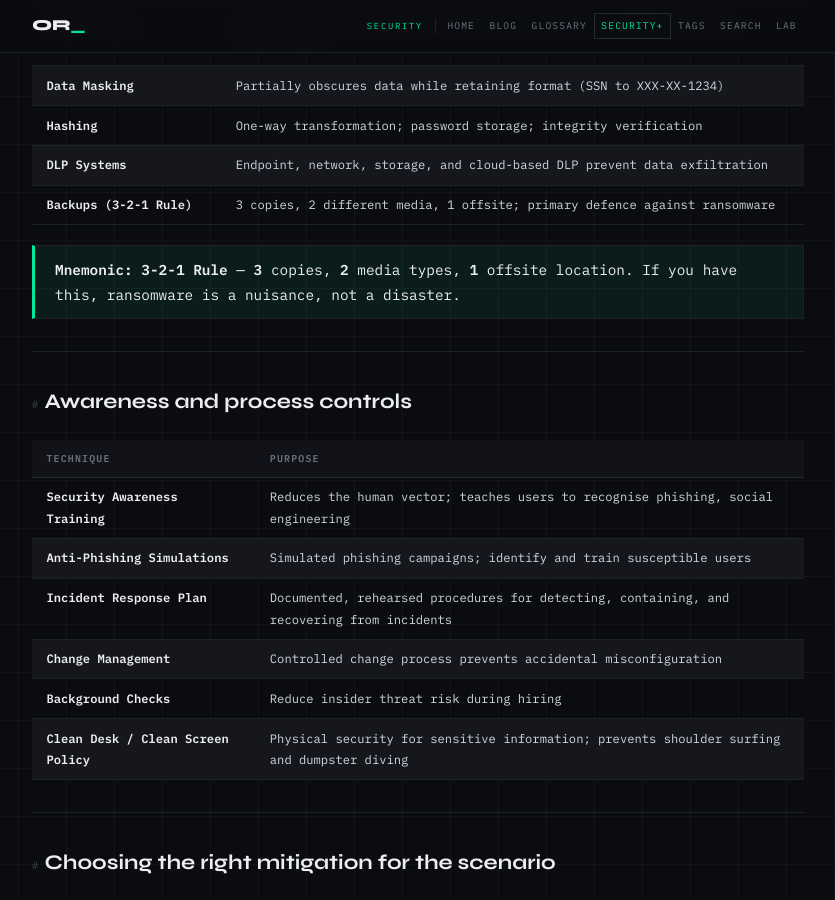
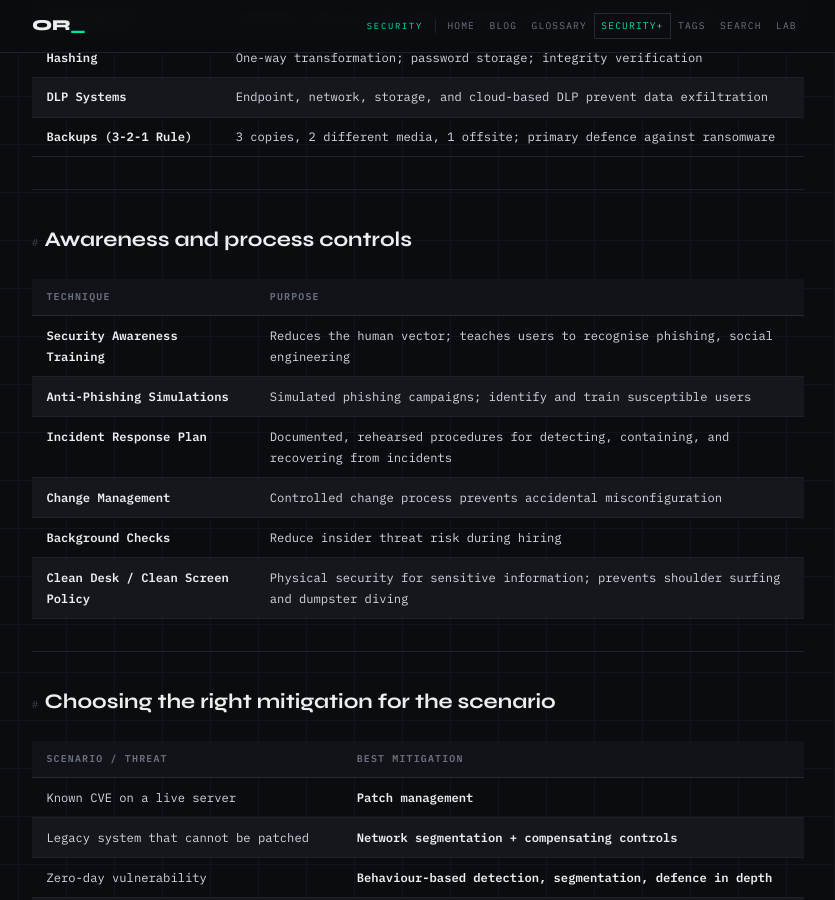
Before and after one commit to ondrejrollinger/ondrejrollinger.github.io, a Jekyll site: the page built from secplus/objectives/2-5/index.md, in a window 1280 px wide and 900 px high, scrolled down 4598 px. Shown: the whole window, without its empty margins (222-1057 px from the left). Built offline with Jekyll 4.4.1, drawn with Linux system fonts in a browser that asks for light colours; some of the changed text lies outside the part shown.

Commit message:
Delete mnemonics from index.md
Removed mnemonics for segmentation and backup rules.

```diff
--- a/secplus/objectives/2-5/index.md
+++ b/secplus/objectives/2-5/index.md
@@ -59,8 +59,6 @@
 | **DMZ (Demilitarised Zone)** | Isolated network segment hosting public-facing services, separated from the internal network |
 | **Air Gap** | Complete physical isolation from other networks — used for critical systems (ICS, classified systems) |
 | **Micro-segmentation** | Fine-grained segmentation at the workload/application level; enforces Zero Trust between internal systems |
-
-> **Mnemonic: SDA-M** — **S**egmentation, **D**MZ, **A**ir gap, **M**icro-segmentation.
 
 **Primary value:** Contains breach impact — even if an attacker enters one segment, they cannot freely move laterally to others.
 
@@ -138,8 +136,6 @@
 | **Hashing** | One-way transformation; password storage; integrity verification |
 | **DLP Systems** | Endpoint, network, storage, and cloud-based DLP prevent data exfiltration |
 | **Backups (3-2-1 Rule)** | 3 copies, 2 different media, 1 offsite; primary defence against ransomware |
-
-> **Mnemonic: 3-2-1 Rule** — **3** copies, **2** media types, **1** offsite location. If you have this, ransomware is a nuisance, not a disaster.
 
 ---
 
```
